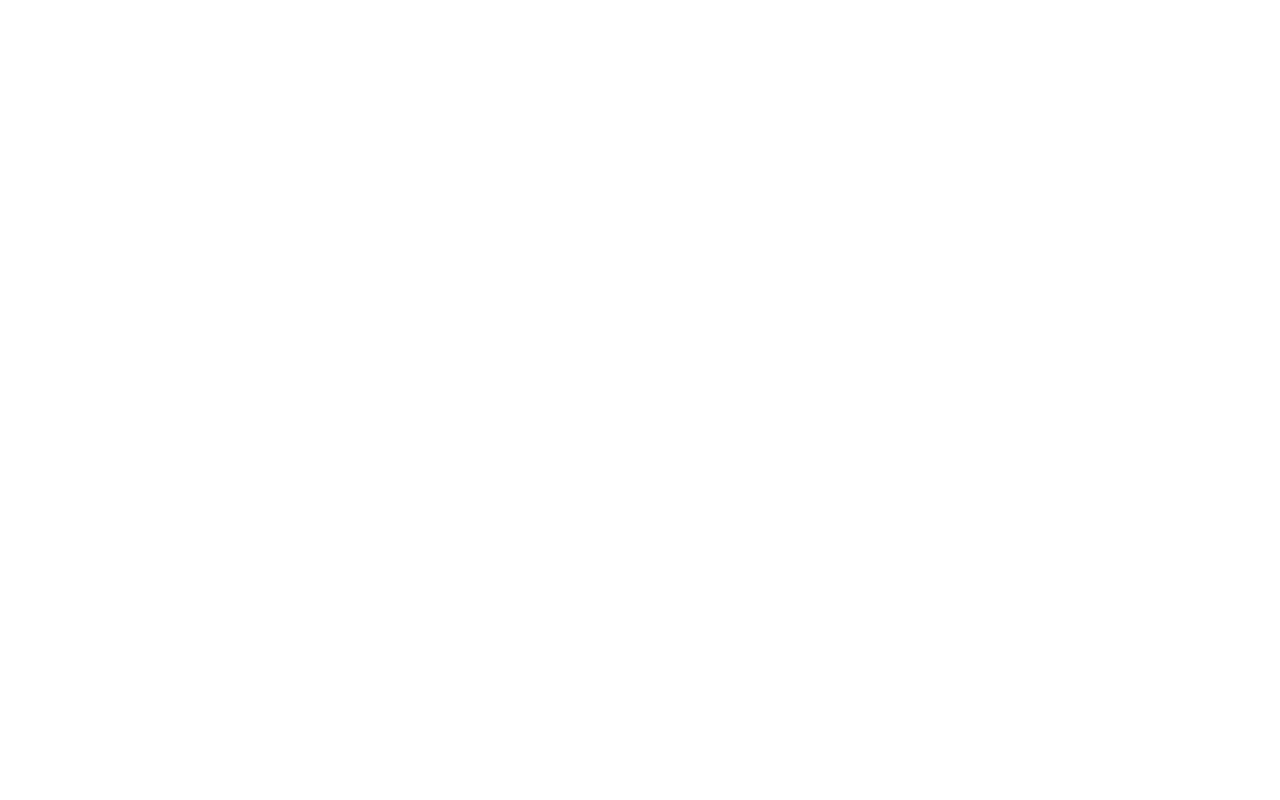
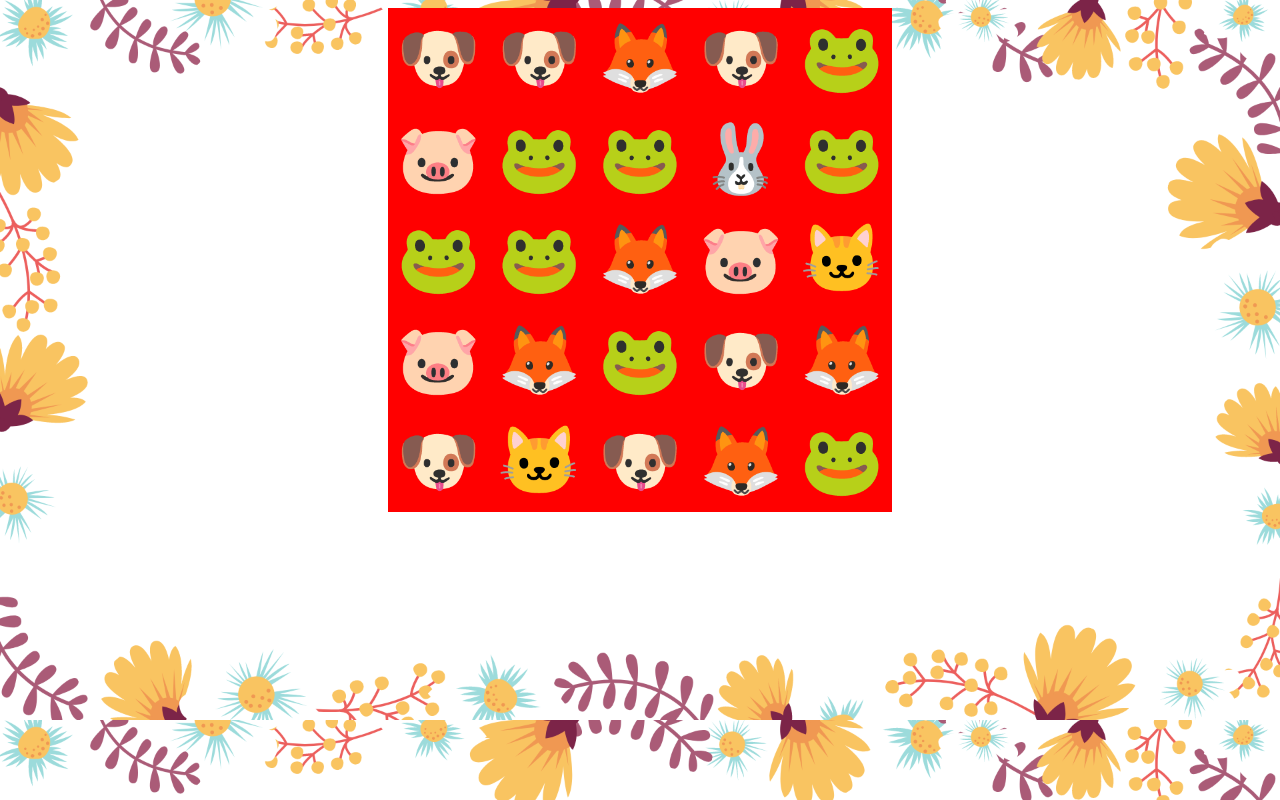
Before and after one commit to valeealcaraz/matcheADAS, a plain HTML site: page index.html in a window 1280 px wide. Drawn offline with Linux system fonts and the light colour scheme.

Commit message:
Board created with random items

```diff
--- a/index.html
+++ b/index.html
@@ -10,10 +10,14 @@
 
     <link rel="stylesheet" href="styles.css" />
 
+    <!-- Scripts -->
+
+    <script src="https://kit.fontawesome.com/1cf0fc1f6f.js" crossorigin="anonymous"></script>
+
 </head>
 <body>
 
-    <div class="board"></div>
+    <div class="board" id="board"></div>
 
 
 
--- a/script.js
+++ b/script.js
@@ -0,0 +1,35 @@
+const board = document.getElementById("board");
+
+
+const animals = ['🐶','🐱','🐰','🦊','🐷','🐸']
+
+const createBoard = width => {
+    let itemWidth = 504/width;
+
+    for (i=0 ; i<width*width ; i++) {
+        let item = document.createElement("div");
+
+        let animalRandom = animals[Math.floor(Math.random() * animals.length)]
+
+
+        let inItem = document.createTextNode(animalRandom);
+
+
+        board.appendChild(item);
+        item.appendChild(inItem);
+
+        item.style.display = "flex";
+        item.style.alignItems = "center";
+        item.style.justifyContent = "center";
+        item.style.backgroundColor = "red";
+        item.style.width = `${itemWidth}px`;
+        item.style.height = `${itemWidth}px`;
+
+        item.style.fontSize = `${itemWidth/1.5}px`;
+
+
+
+    }
+}
+
+console.log(createBoard(5))
--- a/styles.css
+++ b/styles.css
@@ -0,0 +1,16 @@
+body {
+    display: flex;
+    align-items: center;
+    justify-content: center;
+    background-image: url(assets/Fondo.png);
+    background-size: cover;
+}
+
+
+.board {
+    height: 504px;
+    width: 504px;
+    background-color: aqua;
+    display: flex;
+    flex-wrap: wrap;
+}
```
Also changed, not shown: assets/Fondo.png (added).
